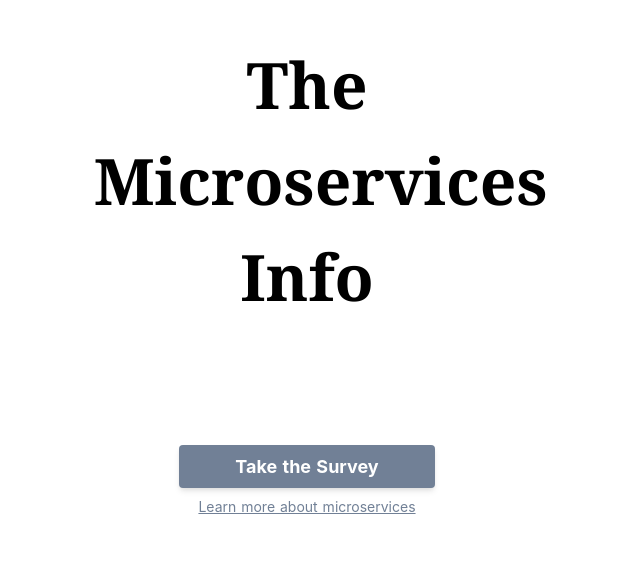
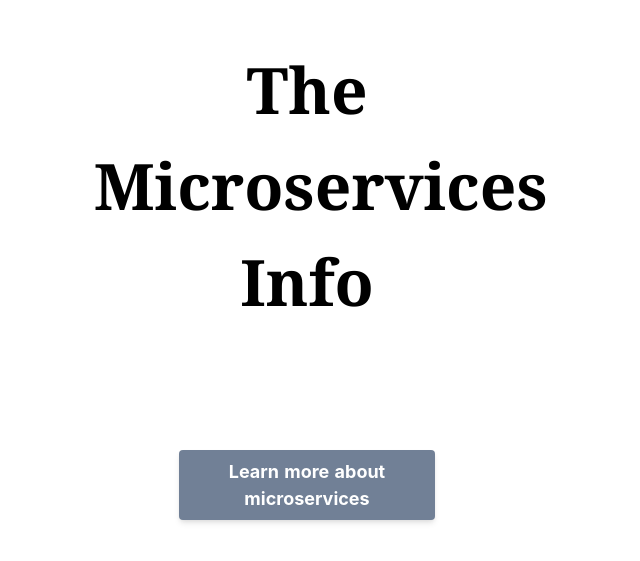
Before and after one commit to the-microservices-info/frontend, a Nuxt app: page / in a window 1280 px wide. Shown: the part 119-680 px from the top of the page, without its empty margins (333-973 px from the left). Built offline with nearby package versions, Linux system fonts and the light colour scheme.

Commit message:
block access to survey by feature flag
Signed-off-by: João Daniel <jotaf.daniel@gmail.com>

```diff
--- /dev/null
+++ b/middleware/surveyblock.js
@@ -0,0 +1,3 @@
+export default function ({ env: { SURVEY_OPENED }, redirect }) {
+  if (!SURVEY_OPENED) return redirect('/')
+}
--- a/nuxt.config.js
+++ b/nuxt.config.js
@@ -1,5 +1,4 @@
 export default {
-  target: 'static',
   // Global page headers (https://go.nuxtjs.dev/config-head)
   head: {
     title: 'The Microservices Info',
@@ -41,4 +40,10 @@ export default {
 
   // Build Configuration (https://go.nuxtjs.dev/config-build)
   build: {},
+
+  env: {
+    SURVEY_OPENED:
+      Boolean(process.env.SURVEY_OPENED) &&
+      process.env.SURVEY_OPENED === 'true',
+  },
 }
--- a/pages/index.vue
+++ b/pages/index.vue
@@ -7,12 +7,28 @@
     </h1>
 
     <div class="mt-10 flex flex-col justify-center items-center">
-      <nuxt-link to="/survey" class="btn btn-primary">
-        Take the Survey
-      </nuxt-link>
-      <nuxt-link to="/learn" class="btn btn-secondary">
+      <nuxt-link to="/survey" :class="takeSurvey">Take the Survey</nuxt-link>
+      <nuxt-link to="/learn" :class="learnMore">
         Learn more about microservices
       </nuxt-link>
     </div>
   </div>
 </template>
+
+<script>
+export default {
+  computed: {
+    surveyOpened() {
+      return process.env.SURVEY_OPENED
+    },
+    takeSurvey() {
+      return this.surveyOpened ? ['btn', 'btn-primary'] : ['hidden']
+    },
+    learnMore() {
+      return this.surveyOpened
+        ? ['btn', 'btn-secondary']
+        : ['btn', 'btn-primary']
+    },
+  },
+}
+</script>
--- a/pages/survey.vue
+++ b/pages/survey.vue
@@ -40,6 +40,7 @@ import MSPattern from '@/components/survey/pattern.vue'
 import PersonalInfo from '@/components/survey/personal_info.vue'
 
 export default {
+  middleware: 'surveyblock',
   components: {
     Introduction,
     BackgroundExperience,
```
